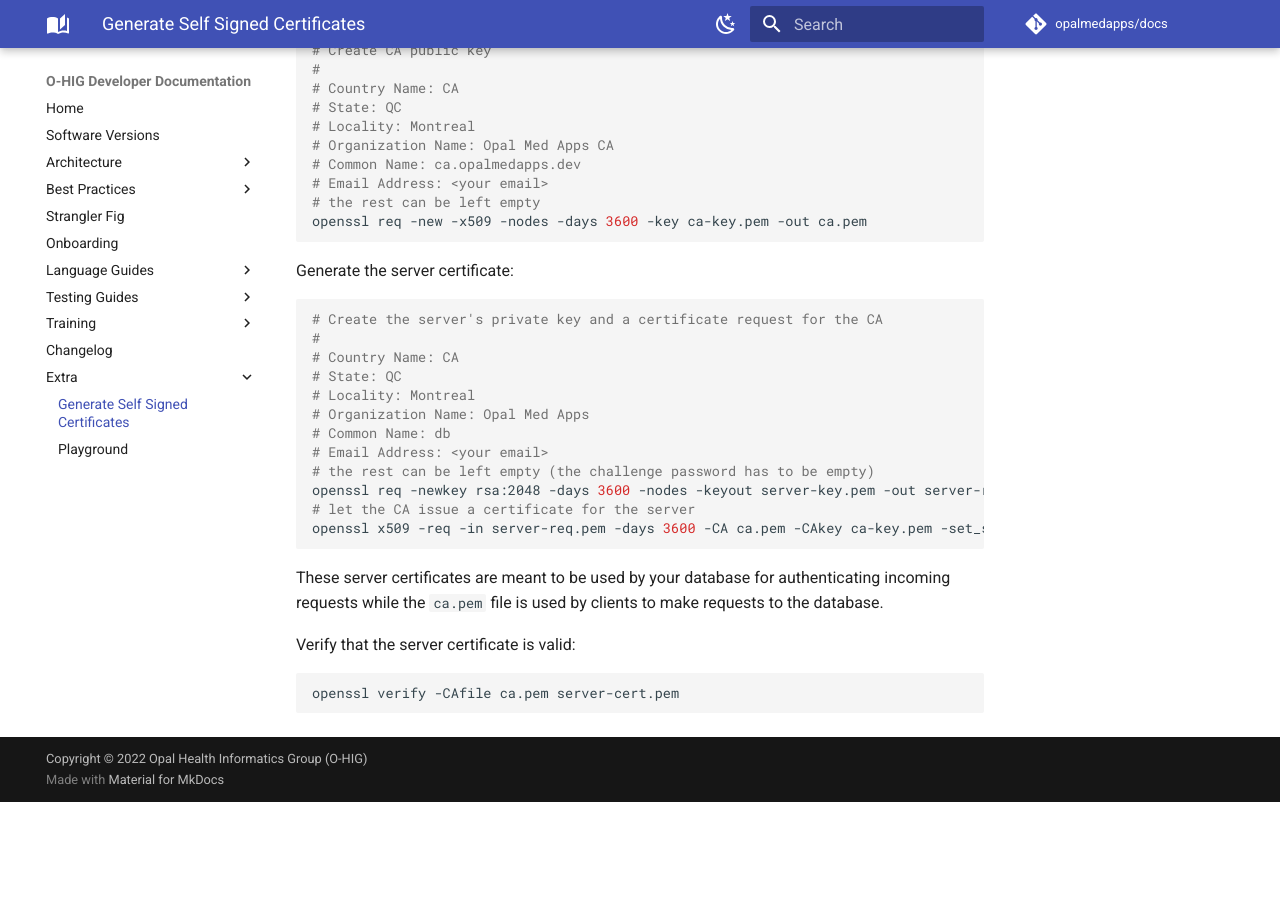
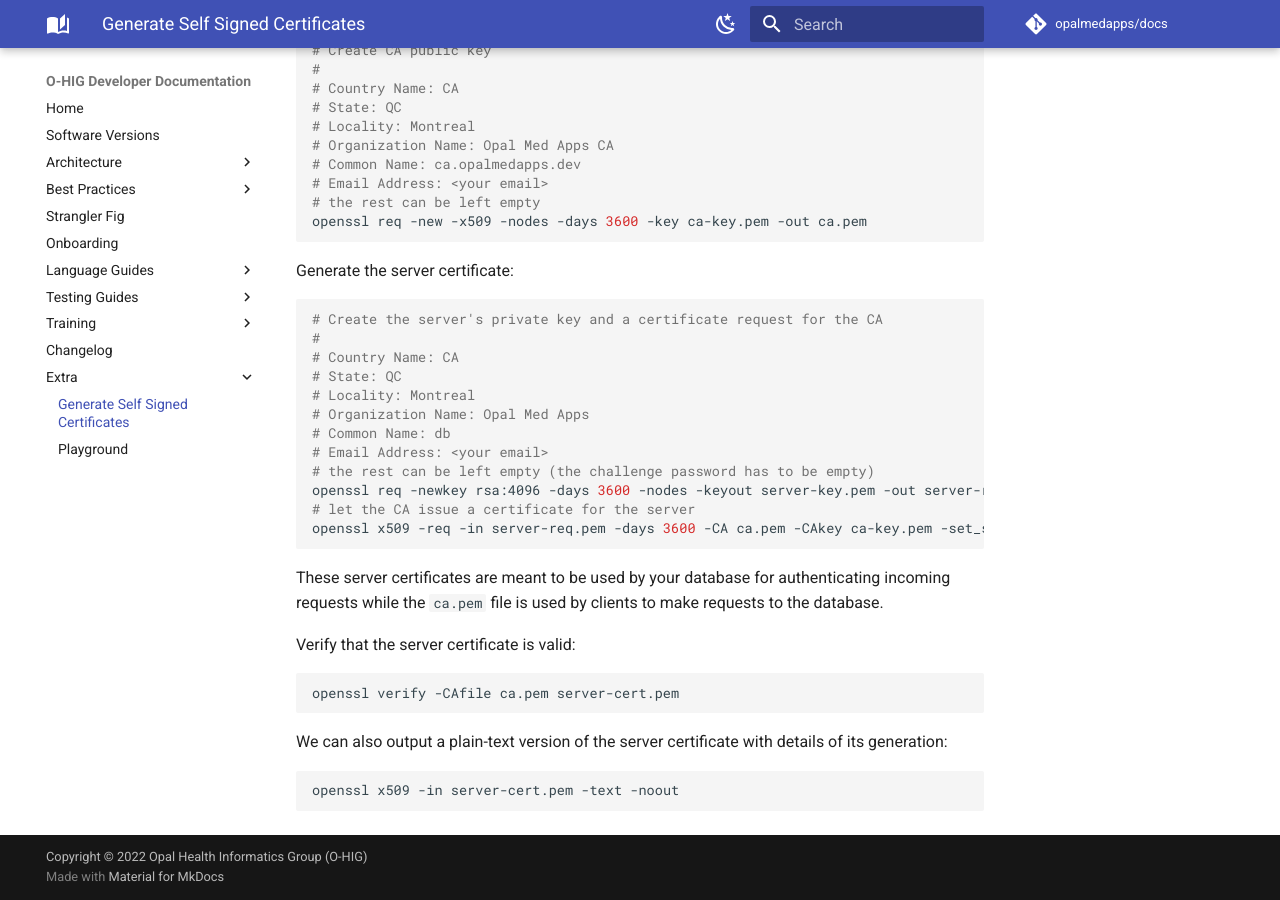
Before and after one commit to opalmedapps/docs, an MkDocs documentation site: the page built from docs/guides/self_signed_certificates.md, in a window 1280 px wide and 900 px high, scrolled down 693 px. Built offline with MkDocs 1.6.1 and Material for MkDocs 9.7.7, drawn with Linux system fonts in a browser that asks for light colours; comment, search, counter and statistics services are not loaded; before the commit the page ends 1495 px from its top, so only the background shows below that.

Commit message:
refactor: update self-signed SSL certificate generation instructions
See merge request opalmedapps/docs#114

````diff
--- a/docs/guides/self_signed_certificates.md
+++ b/docs/guides/self_signed_certificates.md
@@ -49,7 +49,7 @@ Generate the server certificate:
 # Common Name: db
 # Email Address: <your email>
 # the rest can be left empty (the challenge password has to be empty)
-openssl req -newkey rsa:2048 -days 3600 -nodes -keyout server-key.pem -out server-req.pem
+openssl req -newkey rsa:4096 -days 3600 -nodes -keyout server-key.pem -out server-req.pem
 # let the CA issue a certificate for the server
 openssl x509 -req -in server-req.pem -days 3600 -CA ca.pem -CAkey ca-key.pem -set_serial 01 -out server-cert.pem
 ```
@@ -61,3 +61,9 @@ Verify that the server certificate is valid:
 ```shell
 openssl verify -CAfile ca.pem server-cert.pem
 ```
+
+We can also output a plain-text version of the server certificate with details of its generation:
+
+```shell
+openssl x509 -in server-cert.pem -text -noout
+```
````
